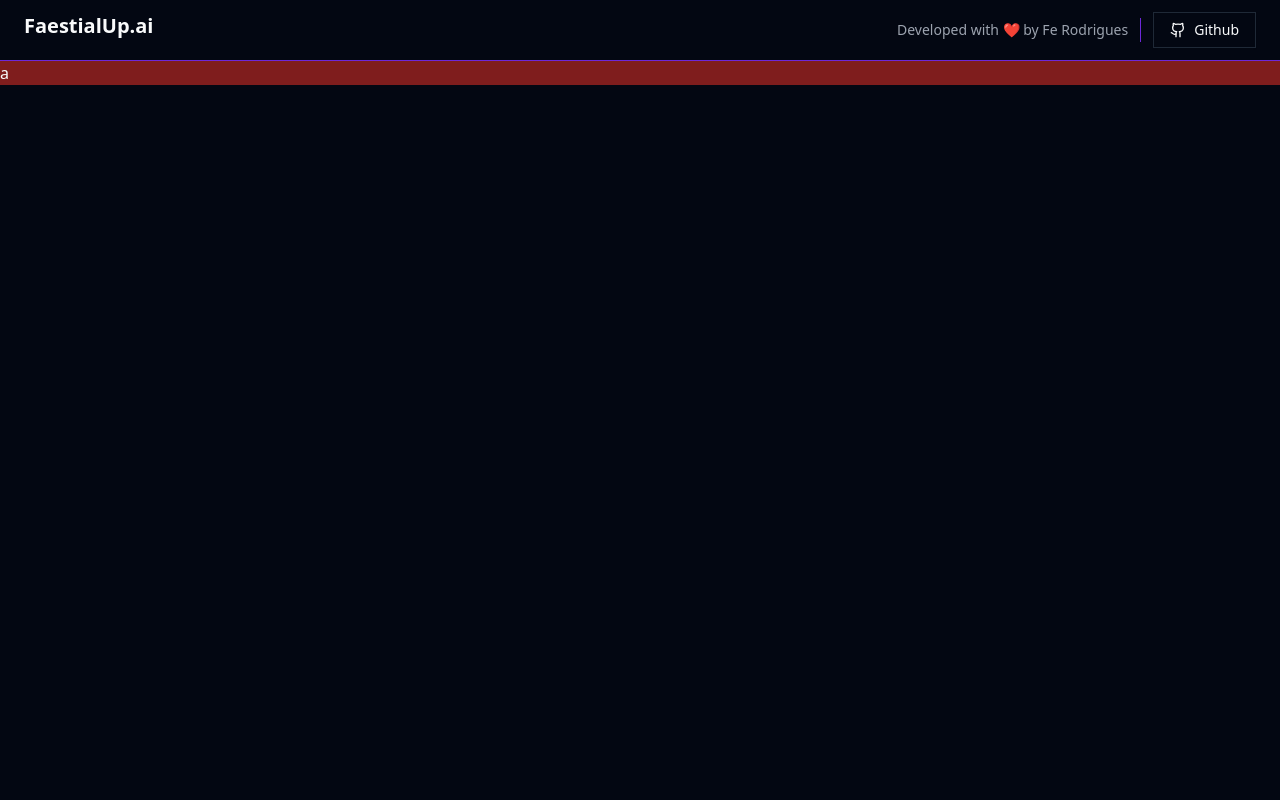
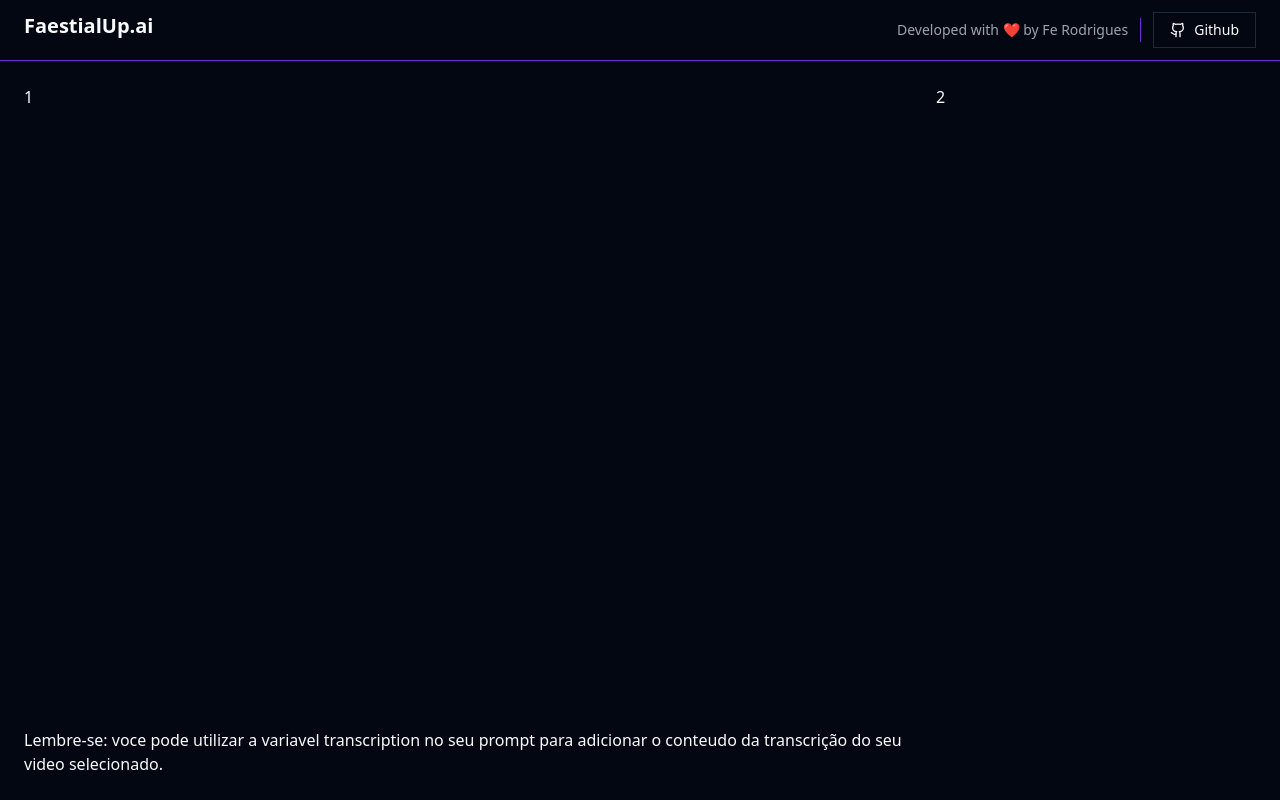
Before and after one commit to FilipiMachado/video_upload_saas, a React (Vite) app: page / in a window 1280 px wide. Built offline with nearby package versions, Linux system fonts and the light colour scheme.

Commit message:
working on app page

```diff
--- a/src/App.tsx
+++ b/src/App.tsx
@@ -10,18 +10,32 @@ export function App() {
         <h1 className="text-xl font-bold">FaestialUp.ai</h1>
 
         <div className="flex items-center gap-3">
-          <span className="text-sm text-muted-foreground">Developed with ❤️ by Fe Rodrigues</span>
+          <span className="text-sm text-muted-foreground">
+            Developed with ❤️ by Fe Rodrigues
+          </span>
 
-          <Separator orientation="vertical" className="h-6"/>
+          <Separator orientation="vertical" className="h-6" />
 
           <Button variant={"outline"}>
-            <Github className="w-4 h-4 mr-2"/>
+            <Github className="w-4 h-4 mr-2" />
             Github
           </Button>
         </div>
       </div>
 
-      <div className="bg-red-900">a</div>
+      <main className="flex flex-1 p-6 gap-6">
+        <div className="flex flex-col flex-1 gap-4">
+          <div className="grid grid-rows-2 gap-4 flex-1">
+            1
+          </div>
+
+          <p>
+            Lembre-se: voce pode utilizar a variavel transcription no seu prompt
+            para adicionar o conteudo da transcrição do seu video selecionado.
+          </p>
+        </div>
+        <aside className="w-80">2</aside>
+      </main>
     </div>
-  )
+  );
 }
```
